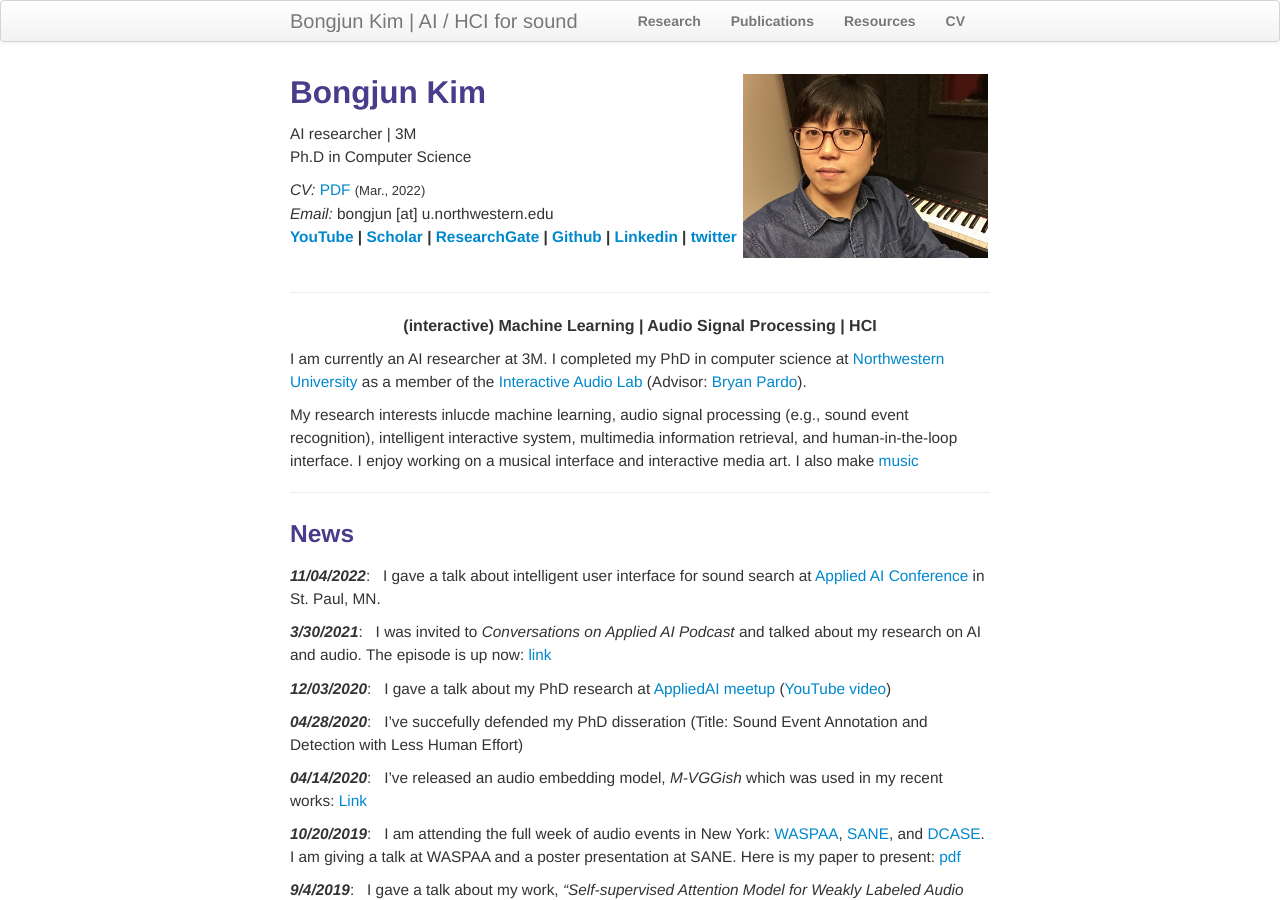
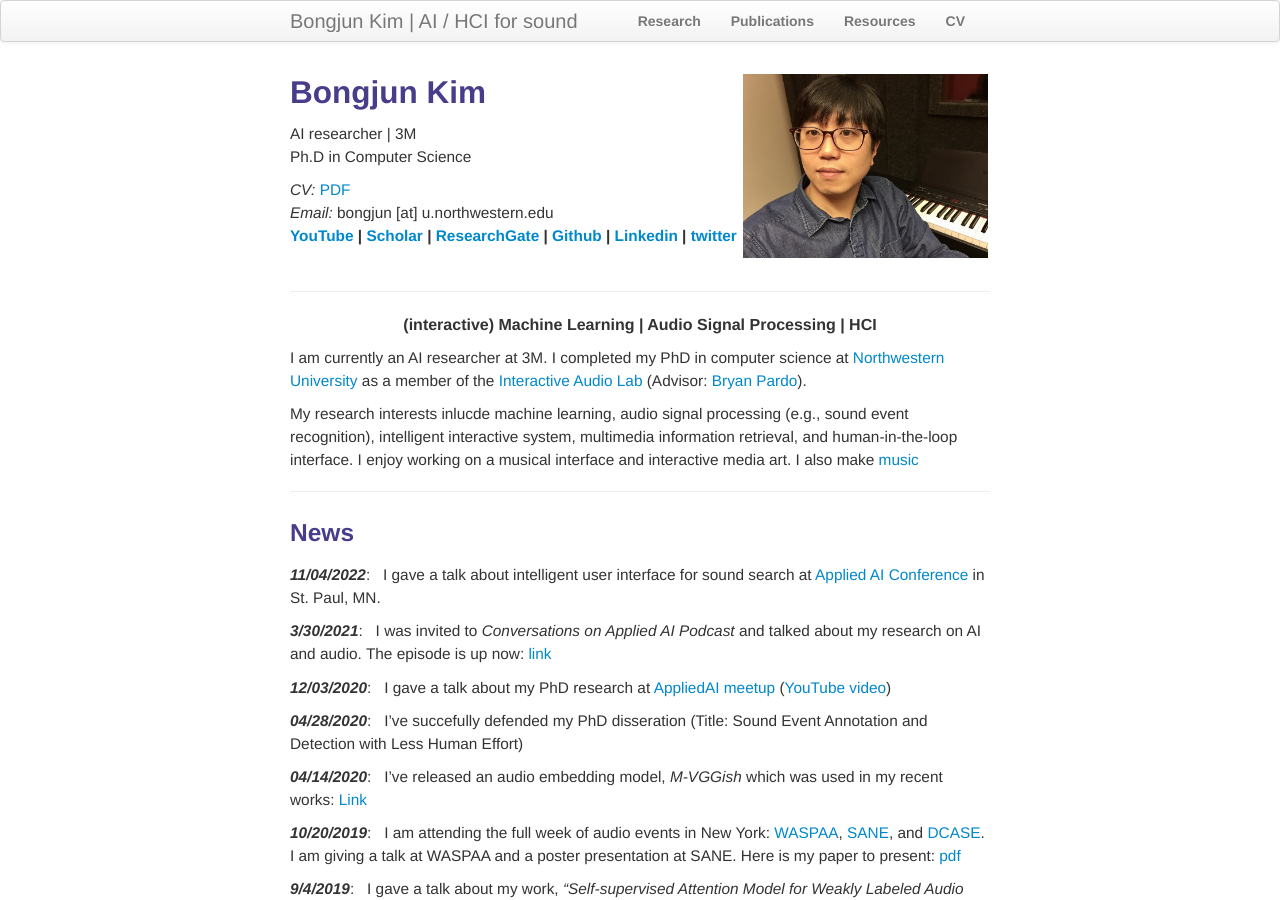
Before and after one commit to bongjun/bongjun.github.io, a Jekyll site: the page built from index.md, in a window 1280 px wide and 900 px high. Built offline with Jekyll 4.4.1, drawn with Linux system fonts in a browser that asks for light colours.

Commit message:
Update index.md

```diff
--- a/index.md
+++ b/index.md
@@ -12,7 +12,7 @@ keywords: Machine learning, Audio, Human-Computer Interaction
 AI researcher | 3M <br>
 Ph.D in Computer Science <br>
 
-<em>CV: </em><a href="{{ BASE_PATH }}/pages/files/BK_CV.pdf" target="_blank">PDF</a>  <small>(Mar., 2022)</small> <br>
+<em>CV: </em><a href="{{ BASE_PATH }}/pages/files/BK_CV.pdf" target="_blank">PDF</a><br>
 <!-- <em>Email: </em><a href="mailto:bongjun@u.northwestern.edu">bongjun@u.northwestern.edu</a><br> -->
 <em>Email:</em> bongjun [at] u.northwestern.edu<br>
 **[YouTube](https://www.youtube.com/channel/UCom0m2uzbUfnPI8ganSJvew/featured) | [Scholar](https://scholar.google.com/citations?hl=en&user=s5RiD14AAAAJ&view_op=list_works&sortby=pubdate) | [ResearchGate](https://www.researchgate.net/profile/Bongjun_Kim3) | [Github](https://github.com/bongjun) | [Linkedin](https://www.linkedin.com/in/bongjun-kim-3594334b/) | [twitter](https://twitter.com/iambongjun)**
```
